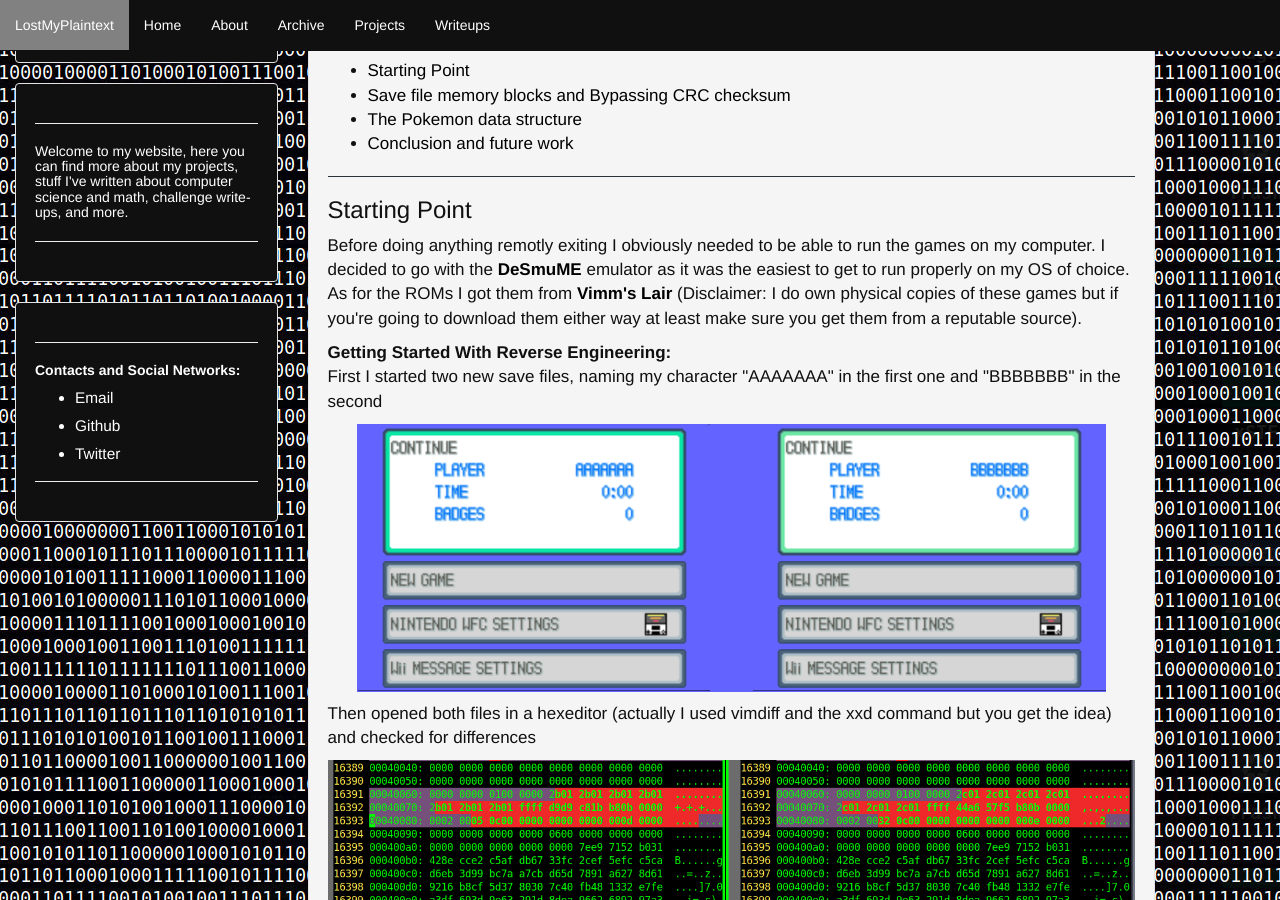
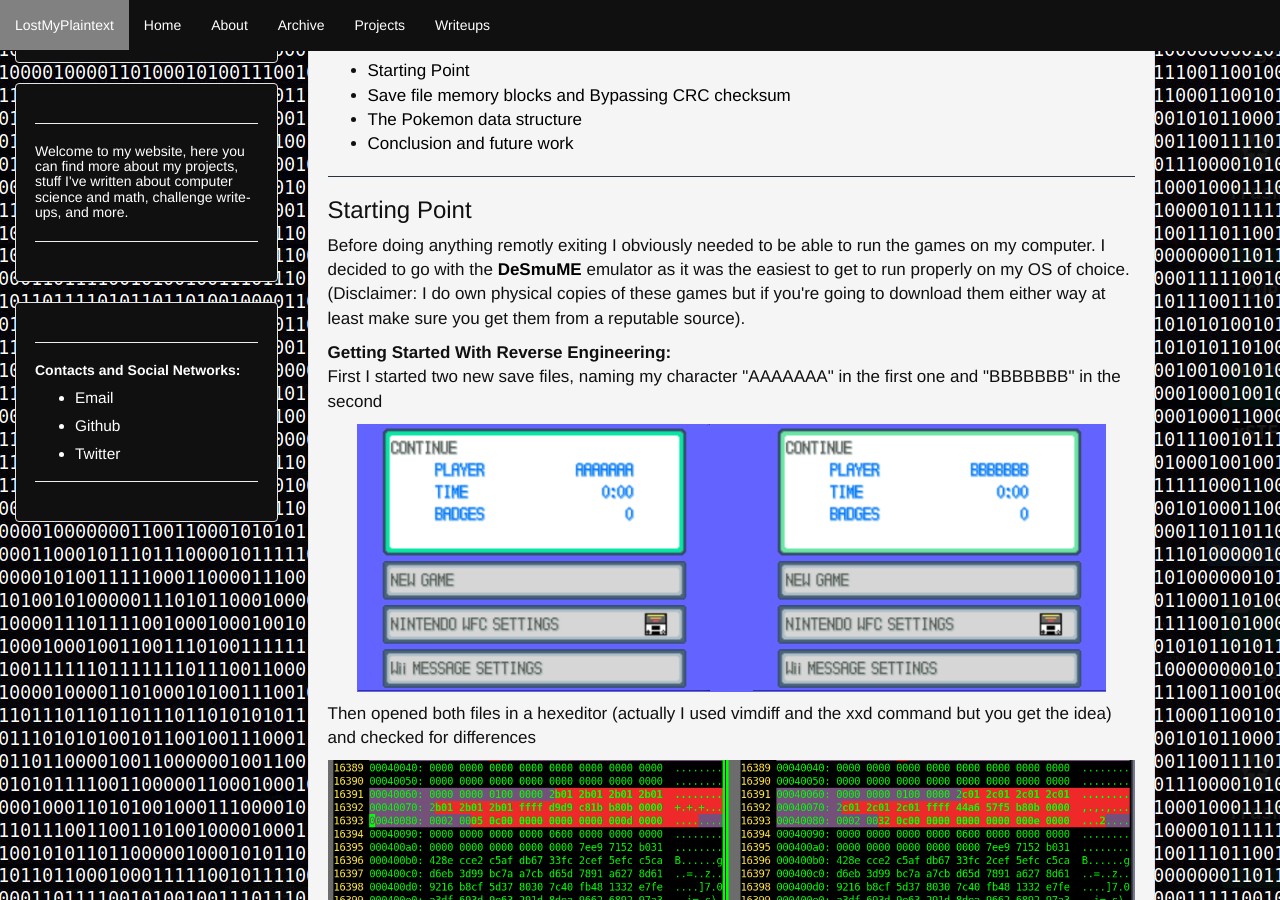
Before and after one commit to 0xA2/0xA2.github.io, a Jekyll site: the page built from _posts/2020-07-30-Reverse-Engineering-Pokemon-Save-Files.markdown, in a window 1280 px wide and 900 px high, scrolled down 372 px. Built offline with Jekyll 4.4.1, drawn with Linux system fonts in a browser that asks for light colours.

Commit message:
Update 2020-07-30-Reverse-Engineering-Pokemon-Save-Files.markdown

```diff
--- a/_posts/2020-07-30-Reverse-Engineering-Pokemon-Save-Files.markdown
+++ b/_posts/2020-07-30-Reverse-Engineering-Pokemon-Save-Files.markdown
@@ -48,7 +48,7 @@ tr:nth-child(1) {
 <hr style="border-top:1px solid #28323C;">
 <p><h3>Starting Point</h3></p>
 <p></p>
-<p>Before doing anything remotly exiting I obviously needed to be able to run the games on my computer. I decided to go with the <a href="http://desmume.org/"><b>DeSmuME</b></a> emulator as it was the easiest to get to run properly on my OS of choice. As for the ROMs I got them from <a href="https://vimm.net/"><b>Vimm's Lair</b></a> (Disclaimer: I do own physical copies of these games but if you're going to download them either way at least make sure you get them from a reputable source).</p>
+<p>Before doing anything remotly exiting I obviously needed to be able to run the games on my computer. I decided to go with the <a href="http://desmume.org/"><b>DeSmuME</b></a> emulator as it was the easiest to get to run properly on my OS of choice. (Disclaimer: I do own physical copies of these games but if you're going to download them either way at least make sure you get them from a reputable source).</p>
 <p></p>
 <p></p>
 <p><b>Getting Started With Reverse Engineering:</b><br>First I started two new save files, naming my character "AAAAAAA" in the first one and "BBBBBBB" in the second</p>
```
